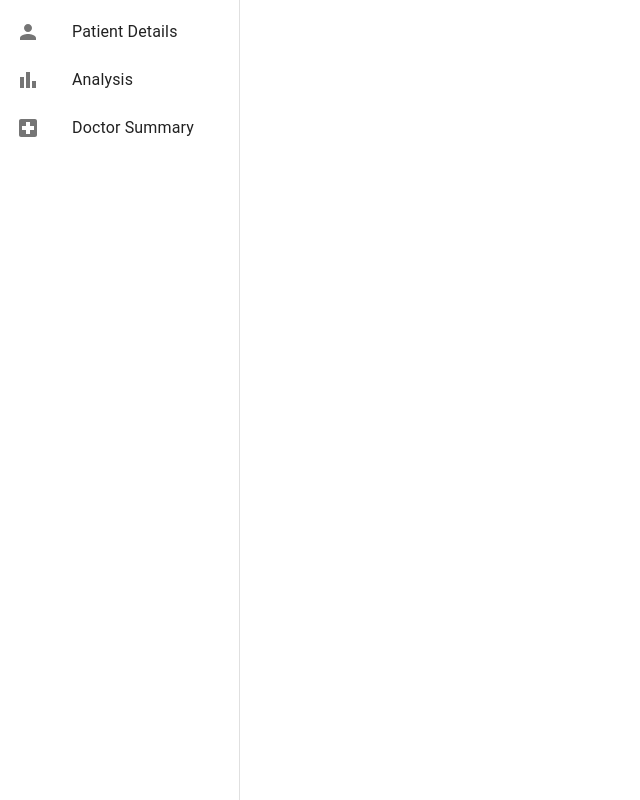
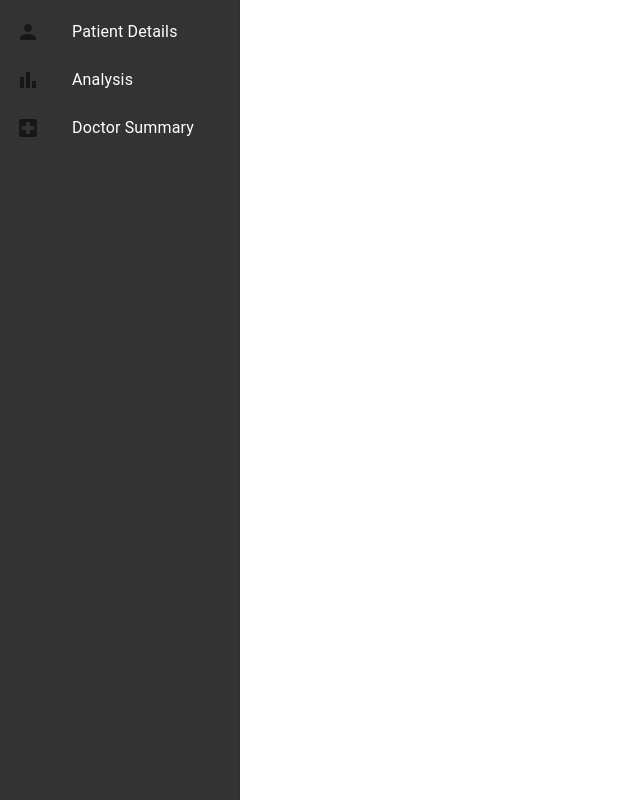
Before and after one commit to shaharAka/Chaim, a Next.js app: page / in a window 1280 px wide. Shown: the top 800 px of the page, without its empty margins (0-640 px from the left). Built offline with nearby package versions, Linux system fonts and the light colour scheme.

Commit message:
Update index.js

```diff
--- a/pages/index.js
+++ b/pages/index.js
@@ -1,21 +1,20 @@
 import React from 'react';
-import { Container, Drawer, List, ListItem, ListItemIcon, ListItemText, Box, Typography, TextField, Grid, Button } from '@mui/material';
+import { Container, List, ListItem, ListItemIcon, ListItemText, Box, Typography, TextField, Grid, Button, Drawer } from '@mui/material';
 import PersonIcon from '@mui/icons-material/Person';
 import AnalysisIcon from '@mui/icons-material/BarChart'; // Replace with a suitable icon for Analysis
 import DoctorIcon from '@mui/icons-material/LocalHospital'; // Replace with a suitable icon for Doctor Summary
 import Link from 'next/link';
-import { makeStyles } from '@mui/styles';
+import { styled } from '@mui/system';
 
-const useStyles = makeStyles({
-  drawer: {
-    backgroundColor: '#333333', // Grey background
-    color: 'white', // White text
-    width: 240, // Set a fixed width for the drawer
-  },
-});
+const DrawerStyled = styled(Drawer)`
+  & .MuiDrawer-paper {
+    background-color: #333333; // Grey background
+    color: white; // White text
+    width: 240px; // Set a fixed width for the drawer
+  }
+`;
 
 export default function Home() {
-  const classes = useStyles();
   const [value, setValue] = React.useState(0);
 
   const handleChange = (newValue) => {
@@ -24,7 +23,7 @@ export default function Home() {
 
   return (
     <Container>
-      <Drawer variant="permanent" open classes={{ paper: classes.drawer }}>
+      <DrawerStyled variant="permanent" open>
         <List>
           <ListItem button onClick={() => handleChange(0)}>
             <ListItemIcon><PersonIcon /></ListItemIcon>
@@ -39,7 +38,7 @@ export default function Home() {
             <ListItemText primary="Doctor Summary" />
           </ListItem>
         </List>
-      </Drawer>
+      </DrawerStyled>
       <Box sx={{ marginLeft: 240 }}>
         <TabPanel value={value} index={0}>
           <Typography variant="h5" gutterBottom>
@@ -76,7 +75,11 @@ function TabPanel(props) {
 
   return (
     <div role="tabpanel" hidden={value !== index} {...other}>
-      {value === index && children}
+      {value === index && (
+        <Box>
+          <Typography>{children}</Typography>
+        </Box>
+      )}
     </div>
   );
 }
```
